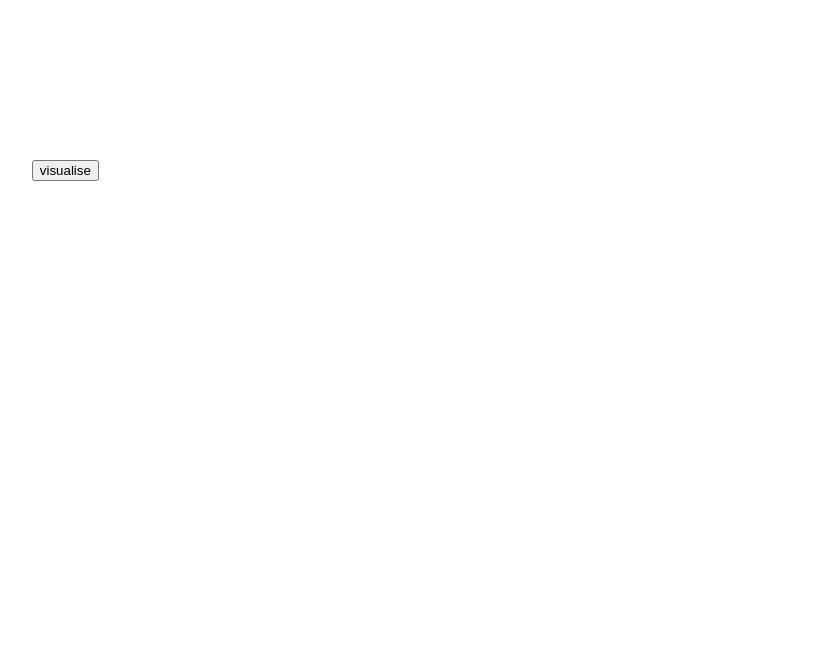
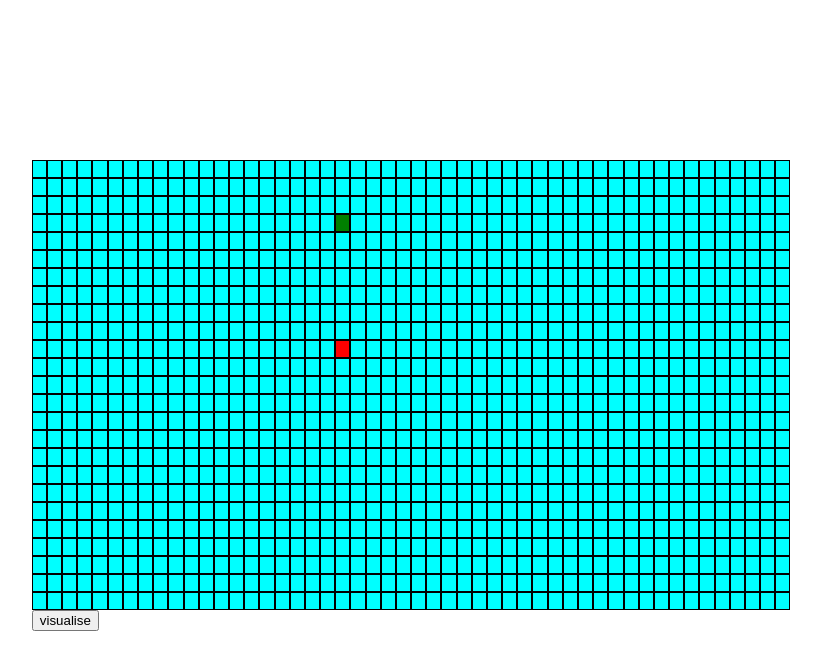
Before and after one commit to ajinkya359/visualise_dijkstra, a React (Create React App) app: page / in a window 1280 px wide. Shown: the top 670 px of the page, without its empty margins (229-1050 px from the left). Built offline with nearby package versions, Linux system fonts and the light colour scheme.

Commit message:
Solved the error

```diff
--- a/src/algorithms/dykstra.js
+++ b/src/algorithms/dykstra.js
@@ -2,13 +2,17 @@
 export function dykstra(grid,start_row,start_col,end_row,end_col){
     var queue=[];
     var order=[];
-    grid[start_row][start_col].distance=0;
     //Initialised the queue
     for(let i=0;i<grid.length;i++)
     {
-        for(let j=0;j<grid[0].length;j++)
+        for(let j=0;j<grid[0].length;j++){
+            grid[i][j].parent=null;
+            grid[i][j].distance=Infinity
             queue.push(grid[i][j]);
+        }
     }
+    grid[start_row][start_col].distance=0;
+
     while(queue.length)
     {
         queue.sort((a,b)=>{return a.distance>b.distance?1:-1})
--- a/src/components/Grid.js
+++ b/src/components/Grid.js
@@ -2,12 +2,12 @@ import React from 'react';
 import Node from './Node';
 import '../stylesheets/Grid.css'
 import {dykstra} from '../algorithms/dykstra'
-var g=[]
 const rows=25;
-const start_node_row=20
-const start_node_col=30
+var fi=[]
+const start_node_row=3
+const start_node_col=20
 const end_node_row=10
-const end_node_col=10
+const end_node_col=20
 const columns=50;
 class Grid extends React.Component{
     constructor(props)
@@ -24,91 +24,64 @@ class Grid extends React.Component{
     }
 
     visualise(){
-        var grid=[];
-        for(let i=0;i<rows;i++)
-        {
-            var temp=[];
-            for(let j=0;j<columns;j++)
-                temp.push({
-                    row:i,
-                    col:j,
-                    distance:Infinity,
-                    isStart:i===start_node_row?(j===start_node_col?true:false):false,
-                    isEnd:i===end_node_row?(j===end_node_col?true:false):false,
-                    parent:null
-                })
-            grid.push(temp)
-        }
-
-       const order=dykstra(grid,start_node_row,start_node_col,end_node_row,end_node_col);
-       for(let i=0;i<order.length;i++)
+       const order=dykstra(fi,start_node_row,start_node_col,end_node_row,end_node_col);
+       var temp1=this.state.grid;
+        for(let i=0;i<order.length;i++)
        {
-           var temp1=this.state.grid;
         //    console.log(temp1[order[i].row].props.children[order[i].col].props.isVisited)
-           temp1[order[i].row].props.children[order[i].col]=(
-               <Node
-               row={order[i].row}
-                        col={order[i].col}
-                        parent={order[i].parent}
-                        key={order[i].row*10+order[i].col}
-                        isStart={order[i].row===this.state.start_node_row?(order[i].col===this.state.start_node_col?true:false):false}
-                        isEnd={order[i].row===this.state.end_node_row?(order[i].col===this.state.end_node_col?true:false):false}
-                        id={order[i].row*10+order[i].col}
-                        distance={order[i].distance}
-                        isVisited={true}/>
-           )
-        //    console.log(temp1[order[i].row].props.children[order[i].col].props.isVisited)
-
-
-        //    g=this.state.grid
-        //    console.log(this.state.grid)
+           temp1[order[i].row][order[i].col].isVisited=true
+           fi=temp1
+           this.setState({grid:temp1})
+           setTimeout(1000)
        }
-
-            g=temp1;
-            this.setState({grid:temp1})
-
-        // console.log(this.state.grid)
-
-    //    console.log(this.state.grid)
-        // var temp1=this.state.grid
-        // console.log(this.state.grid)
-        // console.log("temp1")
-        // console.log(temp1[0].props.children[0])
     }
     componentDidMount(){//is called only once in the start
-        var grid=[];
+        var g=[];
         for(let row=0;row<rows;row++)
         {
             var temp=[];
             for(let col=0;col<columns;col++){
                     temp.push(
-                        <Node
-                            row={row}
-                            parent={null}
-                            col={col}
-                            key={row*10+col}
-                            isStart={row===this.state.start_node_row?(col===this.state.start_node_col?true:false):false}
-                            isEnd={row===this.state.end_node_row?(col===this.state.end_node_col?true:false):false}
-                            id={row*10+col}
-                            distance={Infinity}
-                            isVisited={false}
-                            ></Node>
+                          {
+                            row:row,
+                            parent:null,
+                            col:col,
+                            key:row*10+col,
+                            isStart:row===this.state.start_node_row?(col===this.state.start_node_col?true:false):false,
+                            isEnd:row===this.state.end_node_row?(col===this.state.end_node_col?true:false):false,
+                            id:row*10+col,
+                            distance:Infinity,
+                            isVisited:false,
+                          }
                     )
             }
-            grid.push(
-                <div className="grid-row" key={(row+1)*1000}>
-                    {temp}
-                </div>
-            )
+            g.push(temp)
         }
-       this.setState({grid:grid})
+        fi=g
+       this.setState({grid:g})
     }
 
     render(){
       console.log("called")
         return(
             <div className="grid">
-                {g}
+                {fi.map((row,idr)=>(
+                    <div className="grid-row" key={idr*1000+1}>
+                        {row.map((col,idc)=>
+                        <Node
+                            row={idr}
+                            parent={null}
+                            col={idc}
+                            key={idr*10+idc}
+                            isStart={idr===this.state.start_node_row?(idc===this.state.start_node_col?true:false):false}
+                            isEnd={idr===this.state.end_node_row?(idc===this.state.end_node_col?true:false):false}
+                            id={row*10+col}
+                            distance={col.distance}
+                            isVisited={col.isVisited}/>
+
+                        )}
+                    </div>
+                ))}
                 <button onClick={this.visualise}> visualise</button>
             </div>
         )
```
